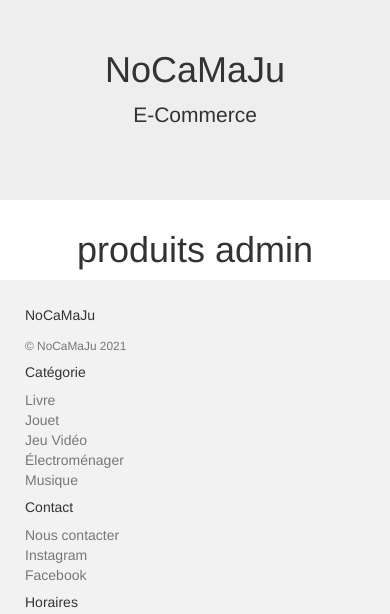
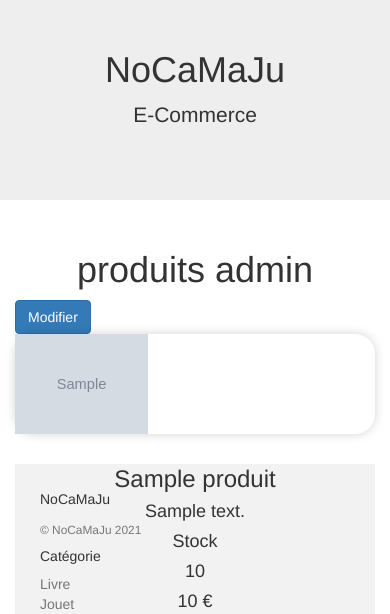
Before and after one commit to Gjuju/SymfonyProject2, a Symfony app: template templates/admin/produits_admin.html.twig in a window 390 px wide; the page is wider, and only the part inside the window is pictured. Shown: the part 72-686 px from the top of that part. Run offline with Twig, Linux system fonts and the light colour scheme; the template is opened without the code that fills it: most values are stand-ins (such as "Sample title", 1, 10 or a date in 2020); grey boxes marked "Sample" are stand-in pictures; some libraries are stand-ins or nearby versions; grey boxes are pictures that could not be loaded.

Commit message:
ajout produit conrtoller

```diff
--- a/templates/admin/produits_admin.html.twig
+++ b/templates/admin/produits_admin.html.twig
@@ -1,17 +1,43 @@
 {% extends 'base.html.twig' %}
 
-
-
-{% block title %}Détail produit{% endblock %}
+{% block title %}
+  Détail produit
+{% endblock %}
 
 {% block body %}
+<div class="container">
+    <h1 class="text-center">
+        produits admin
+    </h1>
+    <div>
+    <a href="path( '' )"><button type="button" class="btn btn-primary">Modifier</button></a>
+    </div>
+        {% for produit in produits %}
+        <div class="card mb-3" style="height: 100px" >
+            <div class="row no-gutters">
+                <div class="col-md-2">
+                    <img src={{produit.photo}} class="rounded" style="height: 100px" alt="...">
+                </div>
+                <div class="card-body">
+                <div class="col-md-2">
+                    <h3 class="card-title">{{produit.nom}}</h5>
+                </div>
+                <div class="col-md-3">
+                    <h4 class="card-text">{{produit.description}}</h4>
+                </div>
+                <div class="col-md-2">
+                <h4>Stock</h4>
+                    <h4 class="card-text">{{produit.stock}}</small></h4>
+               </div>
+               <div class="col-md-1">
+                    <h4 class="card-text">{{produit.prix}} €</h4>
+                </div>
+               <div class="col-md-2">
+               <a href="path( '' , {id: produit.id})"><button type="button" class="btn btn-primary">Modifier</button></a>
+               </div>
 
-    <h1 class="text-center">produits admin</h1>
-
-
-
-
-
-
-
+            </div>
+        </div>
+</div>
+    {% endfor %}
 {% endblock %}
```
Also changed, not shown: src/Controller/AdminController.php (+6 -2 lines).
